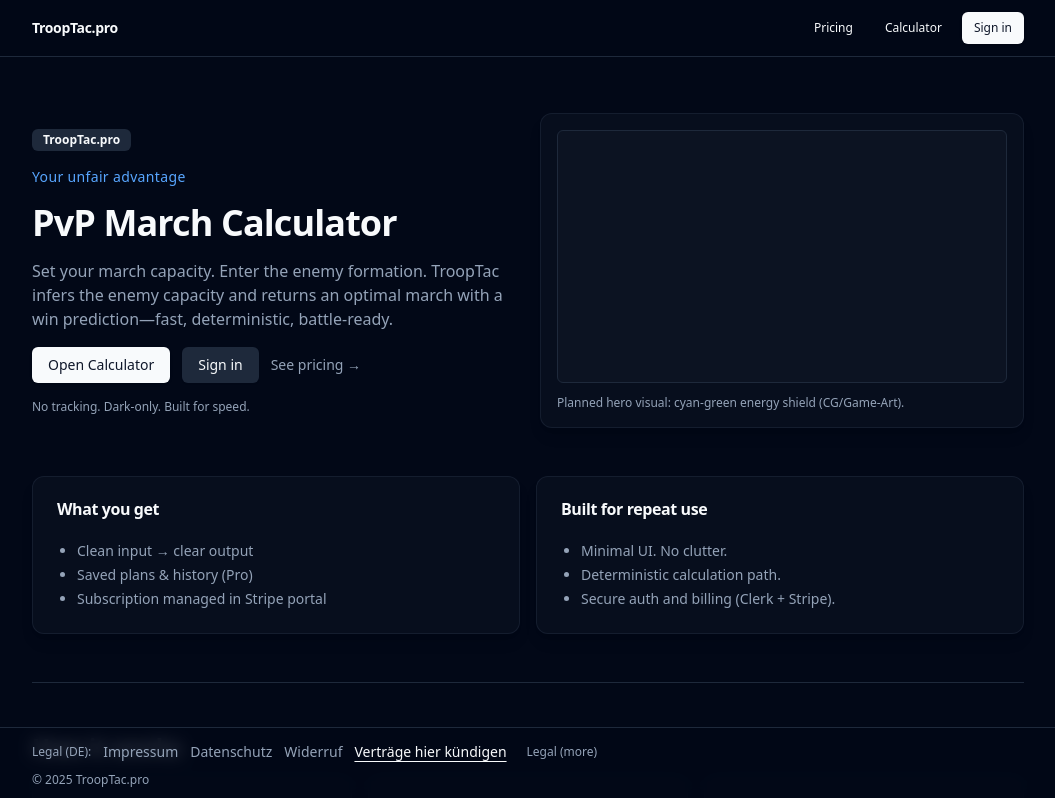
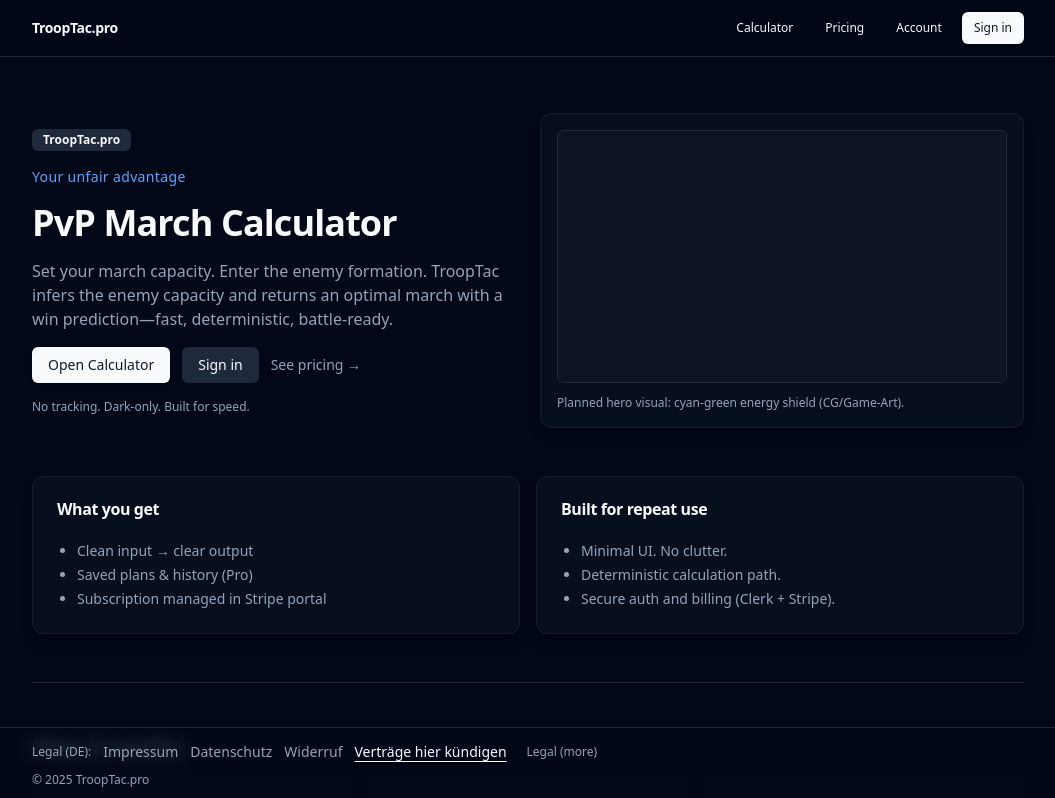
Before and after one commit to Slava-saas/trooptac-pro, a Next.js app: page / in a window 1280 px wide. Shown: the top 798 px of the page, without its empty margins (112-1167 px from the left). Built offline with nearby package versions, Linux system fonts and the light colour scheme; no server answers.

Commit message:
feat(nav): header order and legal footer on dashboard (#5)

```diff
--- a/app/dashboard/layout.tsx
+++ b/app/dashboard/layout.tsx
@@ -1,7 +1,6 @@
 // app/dashboard/layout.tsx
 import type { ReactNode } from "react";
 import { auth } from "@clerk/nextjs/server";
-import { DashboardBottomNav } from "@/components/dashboard-bottom-nav";
 
 export const dynamic = "force-dynamic";
 
@@ -16,10 +15,5 @@
     return redirectToSignIn({ returnBackUrl: "/dashboard" });
   }
 
-  return (
-    <div className="pb-20">
-      {children}
-      <DashboardBottomNav />
-    </div>
-  );
+  return <>{children}</>;
 }
--- a/components/app-header.tsx
+++ b/components/app-header.tsx
@@ -10,13 +10,15 @@
           TroopTac.pro
         </Link>
 
-        <nav className="flex items-center gap-2">
+        <nav className="flex items-center gap-1 sm:gap-2">
+          <Button asChild variant="ghost" size="sm">
+            <Link href="/dashboard/calculator">Calculator</Link>
+          </Button>
           <Button asChild variant="ghost" size="sm">
             <Link href="/pricing">Pricing</Link>
           </Button>
-
           <Button asChild variant="ghost" size="sm">
-            <Link href="/dashboard/calculator">Calculator</Link>
+            <Link href="/dashboard/settings">Account</Link>
           </Button>
 
           <SignedIn>
--- a/components/footer-shell.tsx
+++ b/components/footer-shell.tsx
@@ -11,11 +11,7 @@
 
 export function FooterShell() {
   const pathname = usePathname();
-
-  // Dashboard hat bereits Bottom-Nav -> kein zusätzlicher Footer
-  if (pathname.startsWith("/dashboard")) return null;
-
-  return (
+return (
     <footer className="fixed inset-x-0 bottom-0 z-50 border-t border-border bg-background/80 backdrop-blur">
       <div className="mx-auto max-w-5xl px-4 py-3 pb-[calc(env(safe-area-inset-bottom)+0.75rem)]">
         <div className="flex items-center gap-3 overflow-x-auto whitespace-nowrap">
```
